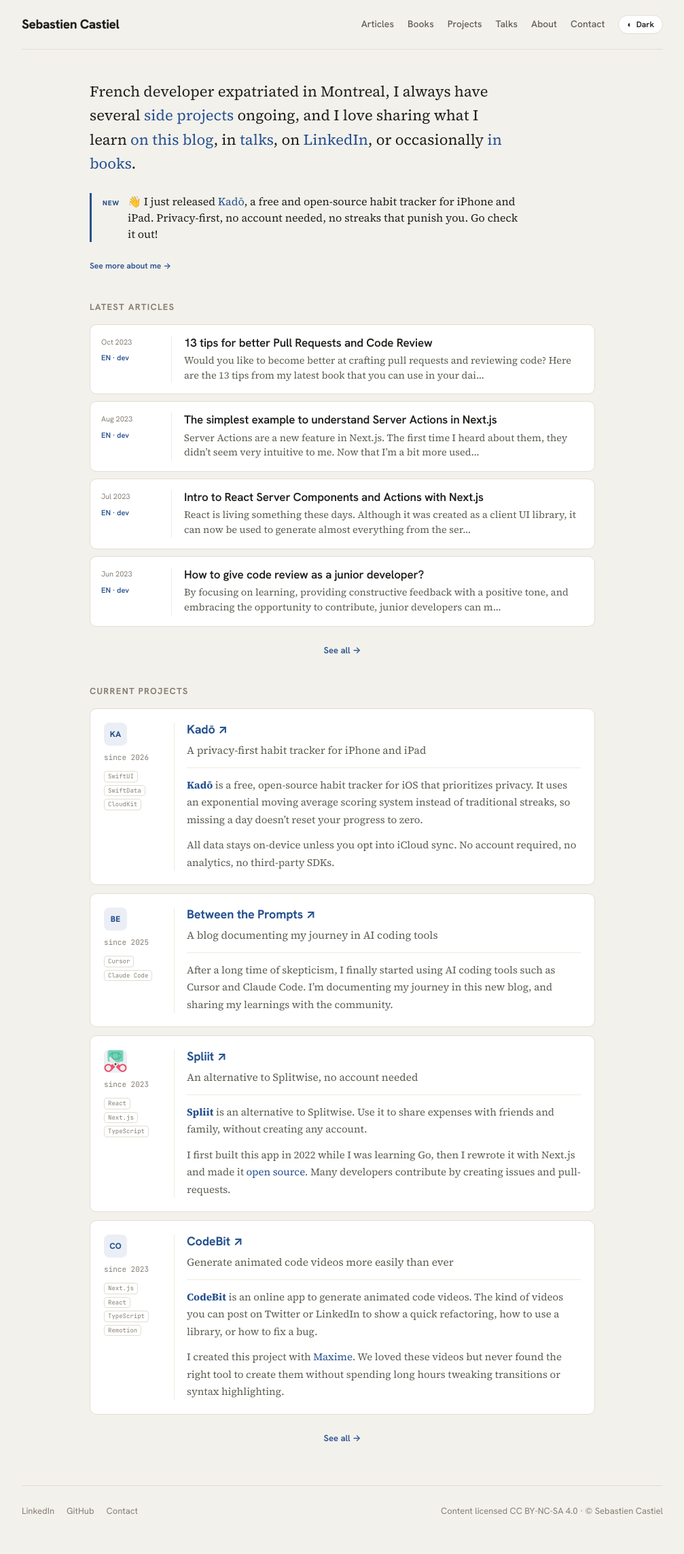
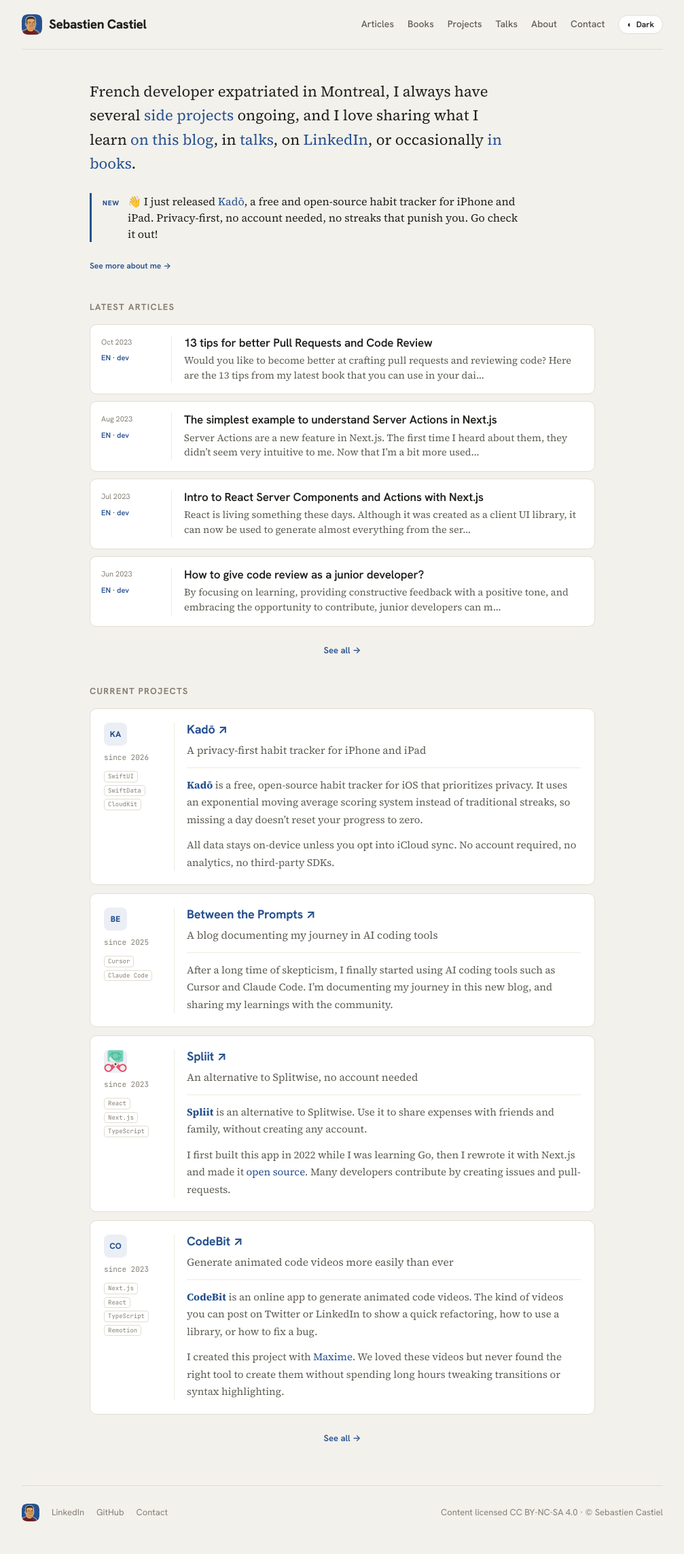
Before and after one commit to scastiel/newscastieldev, a Jekyll site: the page built from index.html, in a window 1280 px wide. Shown: the whole page at 68% size, without its empty margins (136-1143 px from the left). Built offline with Jekyll 4.4.1, drawn with Linux system fonts in a browser that asks for light colours.

Commit message:
Add avatar logo to header, footer, and favicon
Use the new avatar logo from the design brief:
- left of the title in the header (`.site-brand` groups logo + title in the
  home link)
- in the footer, grouped with the social links on the left so they're no
  longer centered
- as favicon: regenerated `favicon.ico` (multi-res 16/32/48/64), `icon.png`
  (OG/social image), and `apple-icon.png` from the logo, plus a `theme-color`
  meta

Co-Authored-By: Claude Opus 4.8 (1M context) <noreply@anthropic.com>

```diff
--- a/_includes/footer.html
+++ b/_includes/footer.html
@@ -1,8 +1,13 @@
 <footer class="site-footer">
-  <div class="social">
-    <a href="{{ site.social.linkedin }}" rel="me">LinkedIn</a>
-    <a href="{{ site.social.github }}" rel="me">GitHub</a>
-    <a href="/contact">Contact</a>
+  <div class="footer-left">
+    <a class="footer-brand" href="/" aria-label="Sebastien Castiel — home">
+      <img class="footer-logo" src="/assets/logo.png" alt="" width="26" height="26">
+    </a>
+    <div class="social">
+      <a href="{{ site.social.linkedin }}" rel="me">LinkedIn</a>
+      <a href="{{ site.social.github }}" rel="me">GitHub</a>
+      <a href="/contact">Contact</a>
+    </div>
   </div>
   <div>Content licensed <a href="https://creativecommons.org/licenses/by-nc-sa/4.0/" rel="license">CC&nbsp;BY-NC-SA&nbsp;4.0</a> · © Sebastien Castiel</div>
 </footer>
--- a/_includes/head.html
+++ b/_includes/head.html
@@ -8,6 +8,7 @@
 {%- comment -%} Favicon / apple-touch — kept at the repo root; root-absolute so the baseurl plugin prefixes them {%- endcomment -%}
 <link rel="icon" href="/favicon.ico">
 <link rel="apple-touch-icon" href="/apple-icon.png">
+<meta name="theme-color" content="#26518f">
 
 {%- comment -%} Atom feed (jekyll-feed exposes it at /feed/feed.xml per _config.yml) {%- endcomment -%}
 <link rel="alternate" type="application/atom+xml" title="{{ site.title }}" href="/feed/feed.xml">
--- a/_includes/header.html
+++ b/_includes/header.html
@@ -1,6 +1,9 @@
 {% assign p = page.url %}
 <header class="site-header">
-  <a class="site-title" href="/">Sebastien Castiel</a>
+  <a class="site-brand" href="/">
+    <img class="site-logo" src="/assets/logo.png" alt="" width="30" height="30">
+    <span class="site-title">Sebastien Castiel</span>
+  </a>
   {%- comment -%}
     Hamburger toggle for small screens. `hidden` by default so it never shows
     when JS is off (the nav then stays fully visible / accessible); the footer
--- a/assets/css/main.css
+++ b/assets/css/main.css
@@ -101,6 +101,9 @@ h1, h2, h3, h4 { font-family: var(--font-head); font-weight: 700; letter-spacing
   display: flex; align-items: center; justify-content: space-between;
   gap: 16px; padding: 20px 0; border-bottom: 1px solid var(--border);
 }
+.site-brand { display: inline-flex; align-items: center; gap: 10px; }
+.site-brand:hover { text-decoration: none; }
+.site-logo { display: block; width: 30px; height: 30px; border-radius: 8px; }
 .site-title { font-family: var(--font-head); font-weight: 800; font-size: 19px; letter-spacing: -.02em; color: var(--text); }
 .site-title span { color: var(--accent); }
 .site-nav { display: flex; align-items: center; gap: 20px; flex-wrap: wrap; font-family: var(--font-head); font-weight: 500; font-size: 14px; }
@@ -147,6 +150,9 @@ h1, h2, h3, h4 { font-family: var(--font-head); font-weight: 700; letter-spacing
 .site-footer a { color: var(--faint); }
 .site-footer a:hover { color: var(--accent); text-decoration: none; }
 .site-footer .social { display: flex; gap: 18px; }
+.footer-left { display: flex; align-items: center; gap: 18px; }
+.footer-brand { display: inline-flex; }
+.footer-logo { display: block; width: 26px; height: 26px; border-radius: 7px; }
 
 /* ---------- Home intro & announcement ---------- */
 .intro { max-width: 39rem; font-size: 22px; line-height: 1.6; margin: 44px 0 0; }
```
Also changed, not shown: apple-icon.png, assets/logo.png (added), favicon.ico, icon.png.
